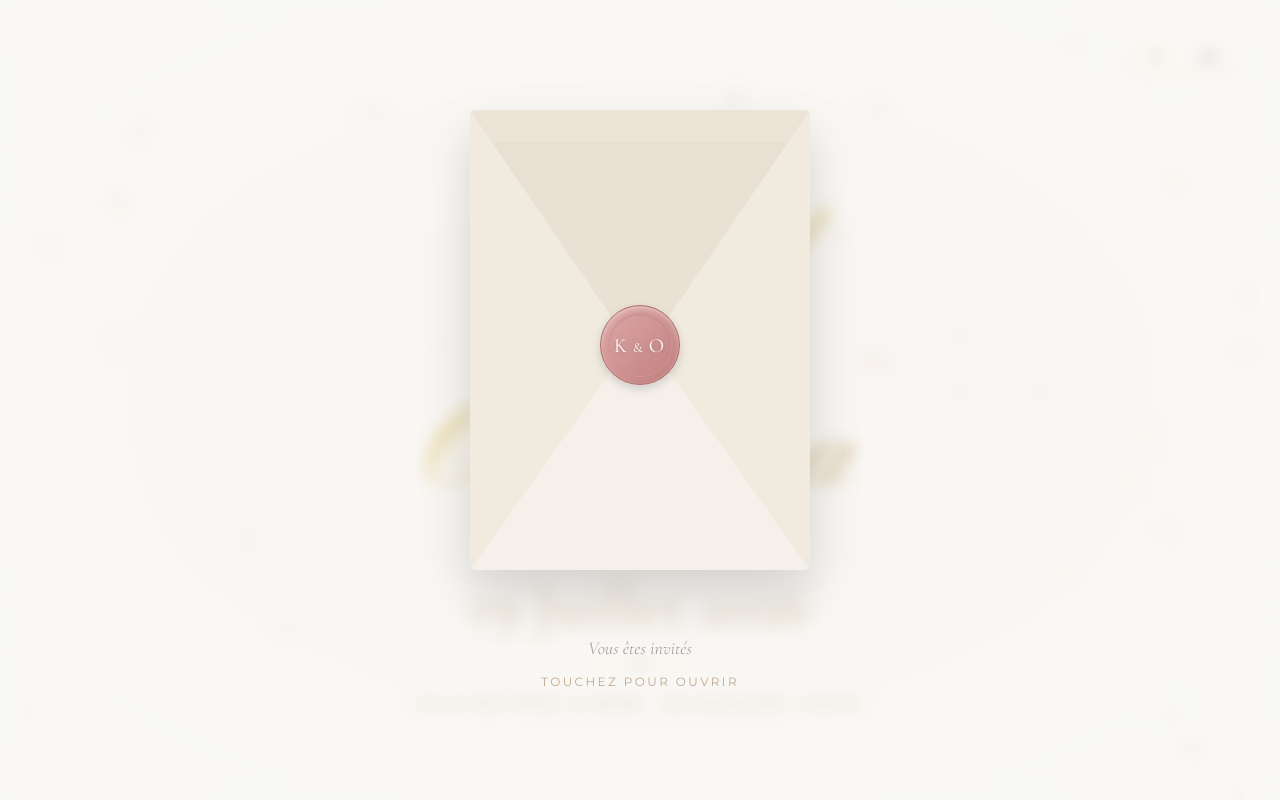
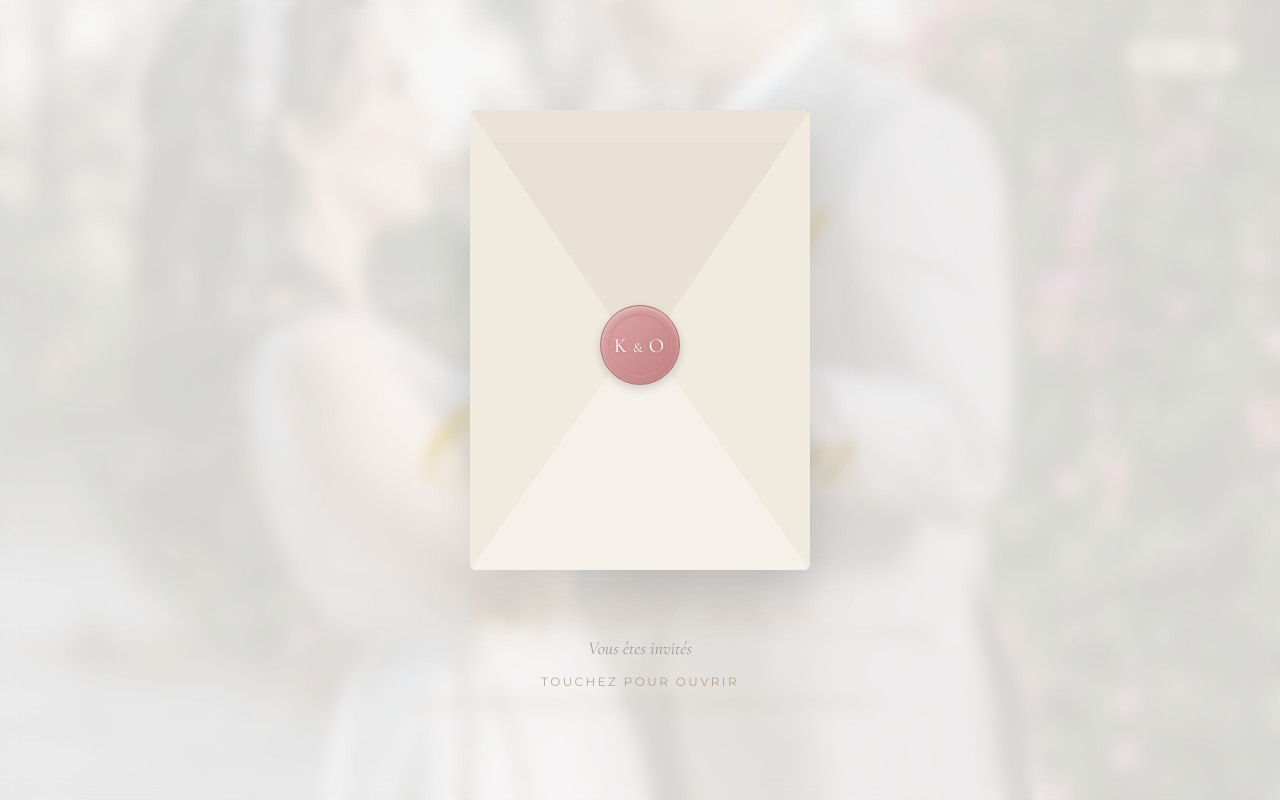
Before and after one commit to Moatez-km/wedding-invitation-khalil-oumeima, a React (Vite) app: page / in a window 1280 px wide. Built offline with nearby package versions, Linux system fonts and the light colour scheme.

Commit message:
feat: add couple photo as home page background

```diff
--- a/src/components/Hero.tsx
+++ b/src/components/Hero.tsx
@@ -4,7 +4,13 @@ import { FloralDivider } from './Shared';
 
 export function Hero({ lang }: { lang: Lang }) {
   return (
-    <section className="relative min-h-[100svh] flex flex-col items-center justify-center text-center px-6 pt-20">
+    <section className="relative min-h-[100svh] flex flex-col items-center justify-center text-center px-6 pt-20 overflow-hidden">
+      {/* Background Image with Elegant Overlay */}
+      <div
+        className="absolute inset-0 bg-cover bg-center bg-no-repeat"
+        style={{ backgroundImage: "url('/bg-home.jpg')" }}
+      />
+      <div className="absolute inset-0 bg-cream-900/75 backdrop-blur-[2px]" />
 
       <motion.div
         initial="hidden"
```
Also changed, not shown: public/bg-home.jpg (added).
